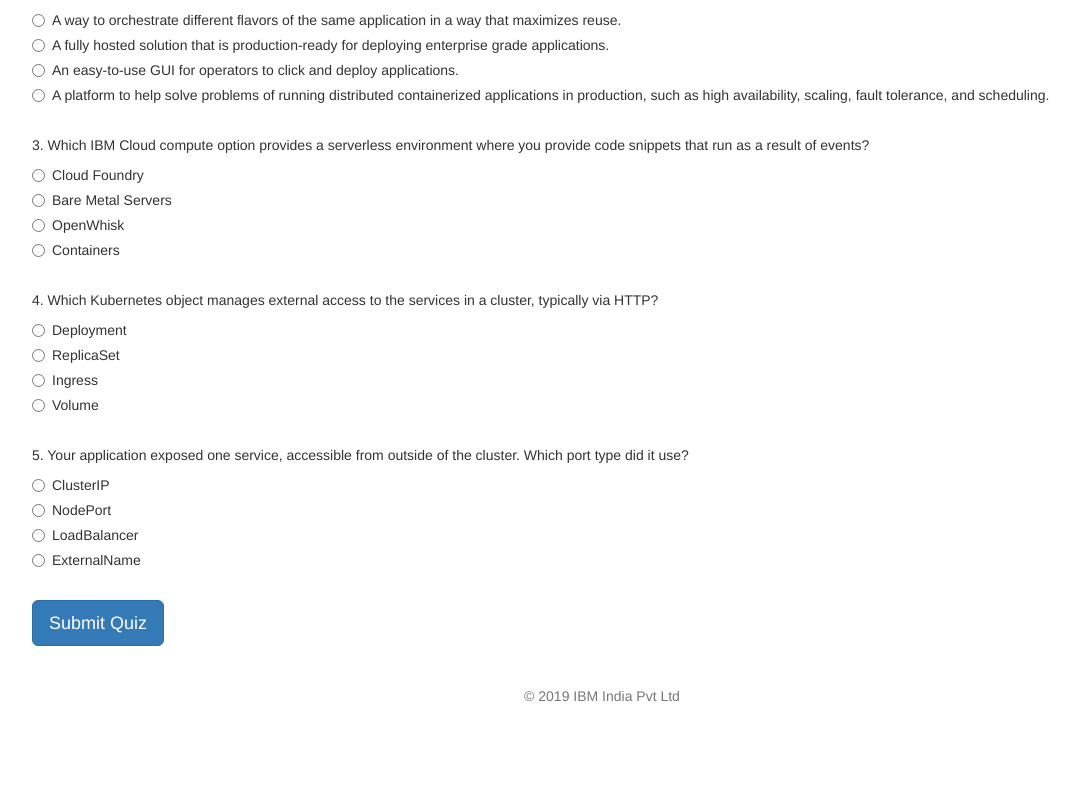
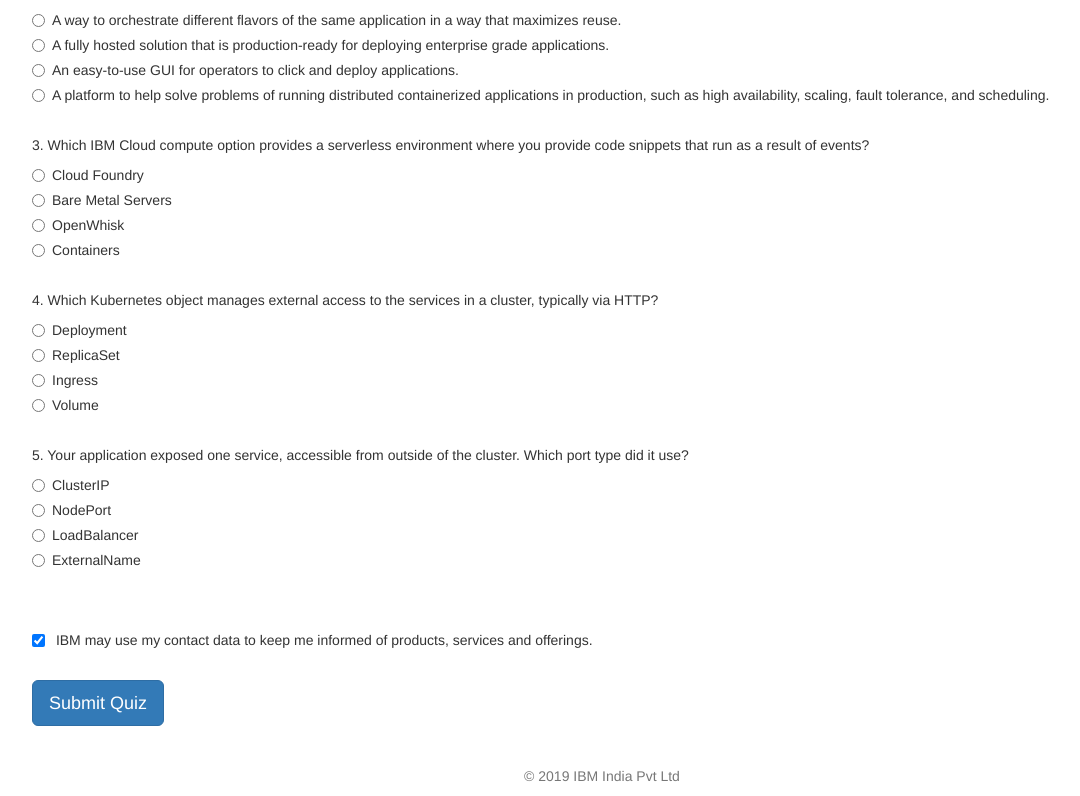
Before and after one commit to shiprajain14/simple-quiz-app, a website: page views/index.html in a window 1280 px wide. Shown: the part 311-1107 px from the top of the page, without its empty margins (38-1118 px from the left). Before the commit the page ends 1027 px from the top, so only its background shows below. Drawn offline with nearby package versions, Linux system fonts and the light colour scheme.

Commit message:
updated fix

```diff
--- a/app.js
+++ b/app.js
@@ -55,7 +55,8 @@ app.post('/quizsubmission', function(req,res){
         responsequiz4: req.body.quiz_4,
         responsequiz5: req.body.quiz_5,
         time: new Date().toISOString(),
-        email: req.body.cloudemail
+        email: req.body.cloudemail,
+        interested: req.body.interested
         };
 
 quizdb.insert(doc,function(err,body,header){
--- a/views/index.html
+++ b/views/index.html
@@ -123,6 +123,13 @@
         </label>
         </div>
         <br/>
+        <br/>
+            <div class="checkbox">
+            <label>
+      		<input type="checkbox" name="interested" value="Yes" checked>&nbsp;IBM may use my contact data to keep me informed of products, services and offerings.
+   			</label>
+ 			</div>
+        <br/>
         <input type="submit" value="Submit Quiz" class="btn btn-primary btn-lg"/>
         </form>
       <br/><br/>
```
